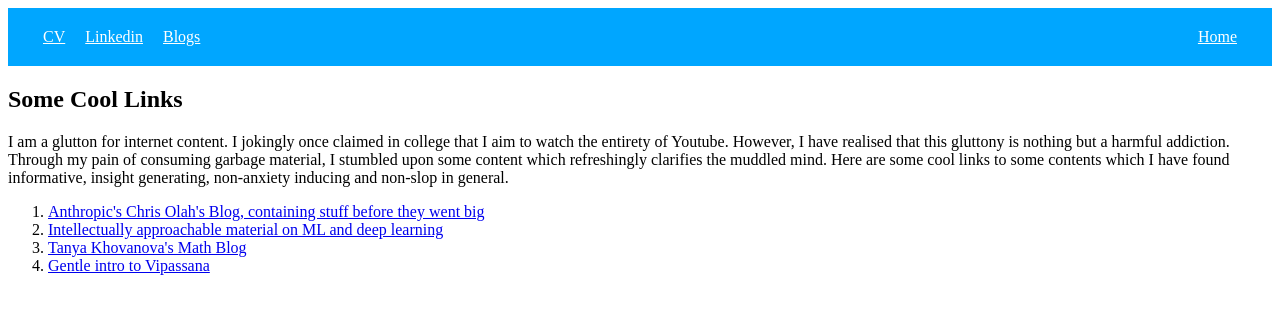
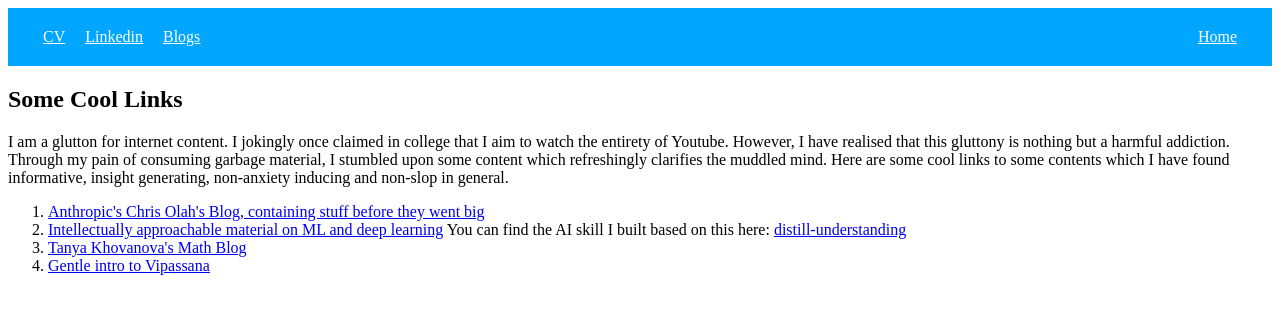
Before and after one commit to shreyasvishwanathan/shreyasvishwanathan.github.io, a plain HTML site: page blogs.html in a window 1280 px wide. Drawn offline with Linux system fonts and the light colour scheme.

Commit message:
Adds link to distill-understanding repo

```diff
--- a/blogs.html
+++ b/blogs.html
@@ -29,6 +29,7 @@
                     </li>
                     <li>
                         <a href="https://distill.pub/"> Intellectually approachable material on ML and deep learning</a>
+                        You can find the AI skill I built based on this here: <a href="https://github.com/shreyasvishwanathan/distill-understanding">distill-understanding</a>
                     </li>
                     <li>
                         <a href="https://blog.tanyakhovanova.com/">Tanya Khovanova's Math Blog</a>
```
